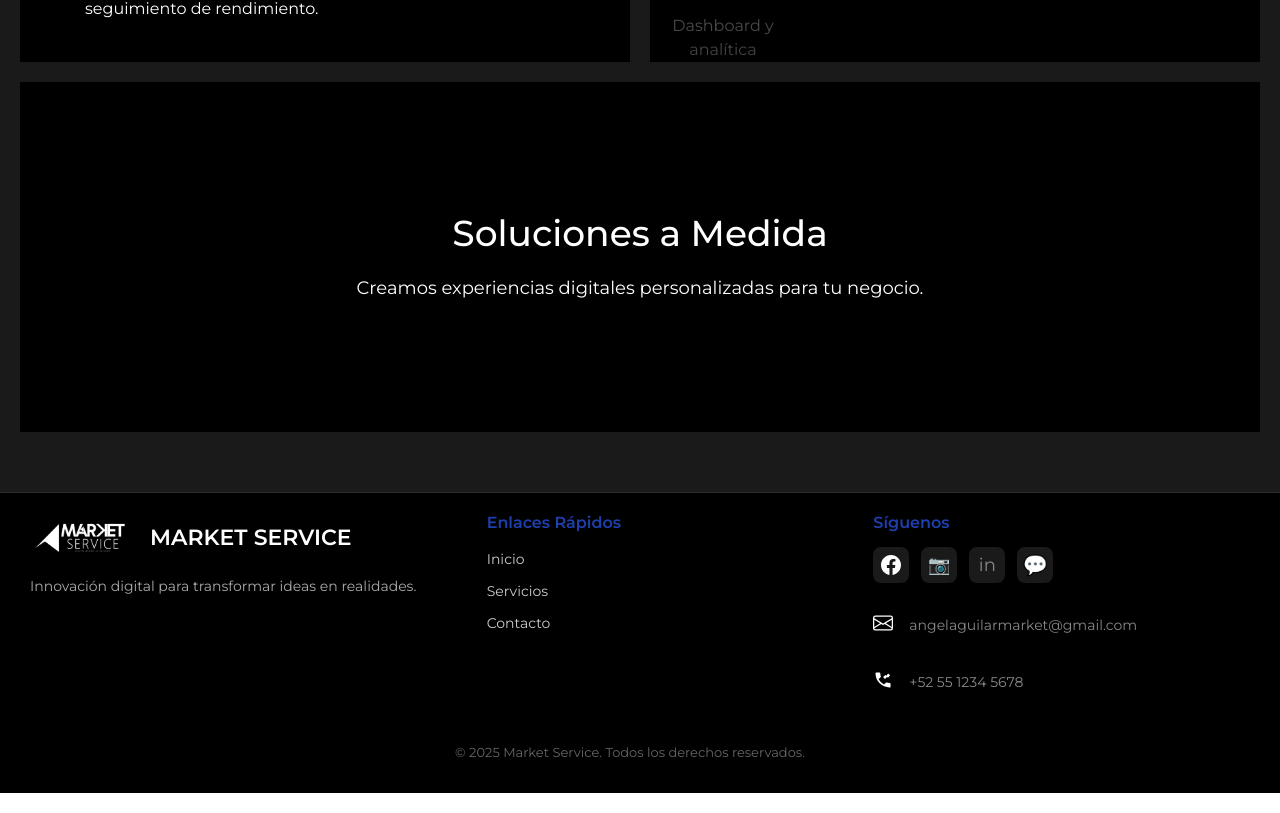
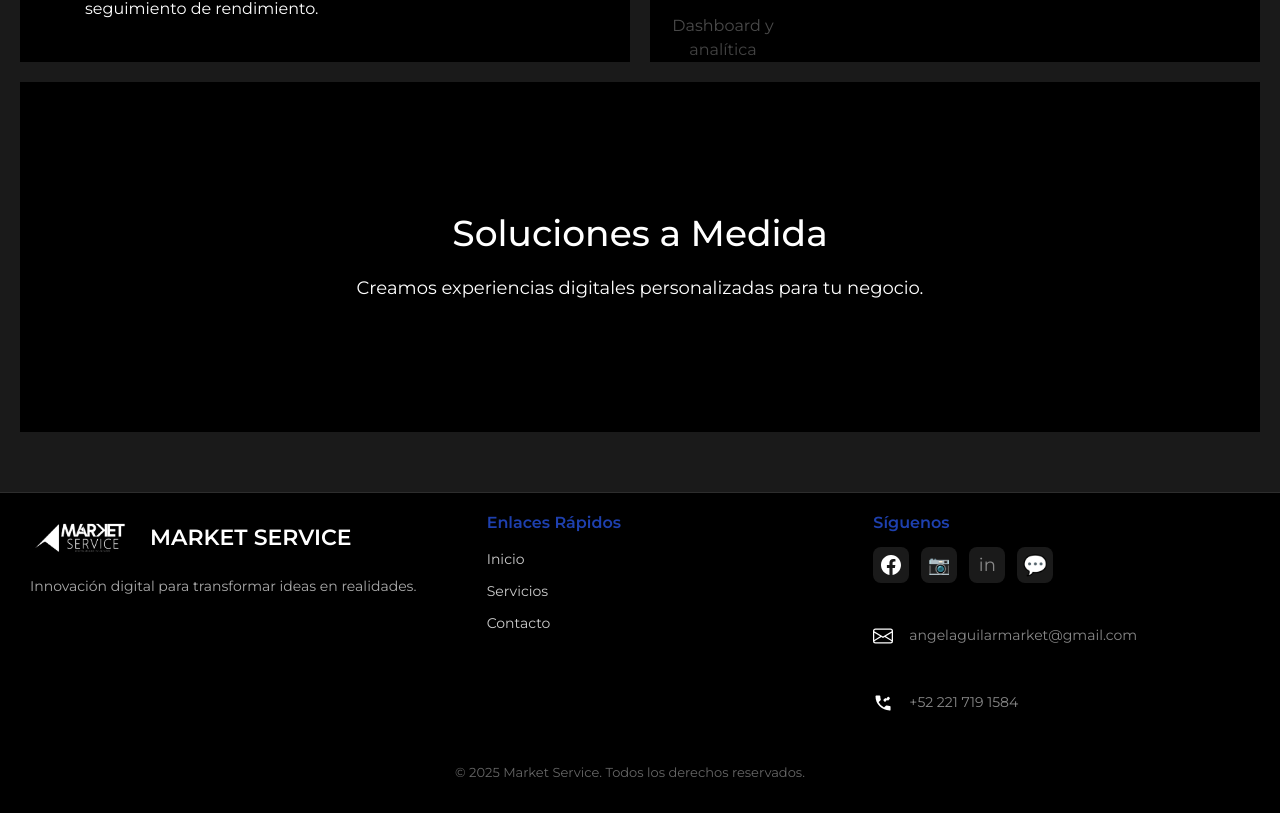
Before and after one commit to AbimaelRueda/mk-services, a React (Vite) app: page / in a window 1280 px wide. Shown: the part 2386-3199 px from the top of the page. Built offline with nearby package versions, Linux system fonts and the light colour scheme; grey boxes are pictures that could not be loaded; the HTML template or start-up script is replaced by a standard one.

Commit message:
the footer add el link

```diff
--- a/src/components/footer.jsx
+++ b/src/components/footer.jsx
@@ -160,7 +160,7 @@ export default function Footer() {
 
                         {/* WhatsApp */}
                         <a
-                            href="https://wa.me/2214366411?text=¡Hola!%20Quiero%20consultar%20sobre%20sus%20servicios"
+                            href="https://wa.me/2217191584?text=¡Hola!%20Quiero%20consultar%20sobre%20sus%20servicios"
                             target="_blank"
                             rel="noopener noreferrer"
                             style={{
@@ -188,43 +188,44 @@ export default function Footer() {
                         >
                             💬
                         </a>
-                        {/* <div style={{ marginTop: '15px', display: 'flex', alignItems: 'center', gap: '10px' }}>
-                            <svg xmlns="http://www.w3.org/2000/svg" width="20" height="20" fill="white" viewBox="0 0 16 16">
-                                <path d="M0 4a2 2 0 0 1 2-2h12a2 2 0 0 1 2 2v8a2 2 0 0 1-2 2H2a2 2 0 0 1-2-2zm2-1a1 1 0 0 0-1 1v.217l7 4.2 7-4.2V4a1 1 0 0 0-1-1zm13 2.383-4.708 2.825L15 11.105zm-.034 6.876-5.64-3.471L8 9.583l-1.326-.795-5.64 3.47A1 1 0 0 0 2 13h12a1 1 0 0 0 .966-.741M1 11.105l4.708-2.897L1 5.383z" />
-                            </svg>
-                            <p style={{
-                                margin: '5px 0 0 0', fontSize: '14px', color: '#888',
-                            }}>
-                                angelaguilarmarket@gmail.com
-                            </p>
-                            <svg width="800px" height="800px" viewBox="0 0 24 24" fill="none" xmlns="http://www.w3.org/2000/svg">
-                                <path d="M10.038 5.316C10.2984 3.41763 8.50467 1.99608 7.13172 2.00306C5.61307 2.01104 3.30564 3.1329 2.55271 3.88583C1.79978 4.63877 0.5 6.5 4.5 10.5C8.5 14.5 10.3612 13.2002 11.1141 12.4473C11.8671 11.6943 12.9889 9.38691 12.9969 7.86826C13.0039 6.49531 11.5824 4.70156 9.684 4.962C9.45201 4.99157 9.21811 5.06224 9 5.17157L7 7L11 11L13 9C13.1094 8.78189 13.1801 8.54799 13.2096 8.316C13.47 6.41763 12.0484 4.62389 10.15 4.884C10.038 5.316 10.038 5.316 10.038 5.316Z" stroke="#000000" stroke-width="1.5" stroke-linecap="round" stroke-linejoin="round" />
-                            </svg>
-                            <p style={{
-                                margin: '5px 0 0 0', fontSize: '14px', color: '#888',
-                            }}>
-                                221 719 1584
-                            </p>
-                        </div> */}
                         <div
                             style={{
                                 marginTop: '15px',
                                 display: 'flex',
                                 alignItems: 'center',
-                                gap: '16px', // un poco más de separación, se ve mejor
-                                flexWrap: 'wrap', // por si en móvil se hace muy angosto
+                                gap: '16px',
+                                flexWrap: 'wrap',
                             }}
                         >
-                            {/* Email */}
-                            <svg xmlns="http://www.w3.org/2000/svg" width="20" height="20" fill="white" viewBox="0 0 16 16">
+                            <a
+                                href="mailto:angelaguilarmarket@gmail.com"
+                                style={{
+                                    marginTop: '15px',
+                                    display: 'flex',
+                                    alignItems: 'center',
+                                    gap: '16px',
+                                    textDecoration: 'none',
+                                }}
+                            >
+                                <svg
+                                    xmlns="http://www.w3.org/2000/svg"
+                                    width="20"
+                                    height="20"
+                                    fill="white"
+                                    viewBox="0 0 16 16"
+                                >
                                     <path d="M0 4a2 2 0 0 1 2-2h12a2 2 0 0 1 2 2v8a2 2 0 0 1-2 2H2a2 2 0 0 1-2-2zm2-1a1 1 0 0 0-1 1v.217l7 4.2 7-4.2V4a1 1 0 0 0-1-1zm13 2.383-4.708 2.825L15 11.105zm-.034 6.876-5.64-3.471L8 9.583l-1.326-.795-5.64 3.47A1 1 0 0 0 2 13h12a1 1 0 0 0 .966-.741M1 11.105l4.708-2.897L1 5.383z" />
                                 </svg>
-                            <p style={{
-                                margin: '5px 0 0 0', fontSize: '14px', color: '#888',
-                            }}>
+
+                                <span
+                                    style={{
+                                        fontSize: '14px',
+                                        color: '#888',
+                                    }}
+                                >
                                     angelaguilarmarket@gmail.com
-                            </p>
-
+                                </span>
+                            </a>
                             {/* Teléfono */}
                             <div
                                 style={{
@@ -233,6 +234,16 @@ export default function Footer() {
                                     alignItems: 'center',
                                     gap: '16px',
                                     flexWrap: 'wrap',
+                                }}
+                            >
+                                <a
+                                    href="tel:+522217191584"
+                                    style={{
+                                        marginTop: '15px',
+                                        display: 'flex',
+                                        alignItems: 'center',
+                                        gap: '16px',
+                                        textDecoration: 'none',
                                     }}
                                 >
                                     <svg
@@ -246,15 +257,15 @@ export default function Footer() {
                                         <path d="M19.07 4.93a1 1 0 0 0-1.41 0l-1.34 1.34a1 1 0 0 0 0 1.41l.88.88a1 1 0 0 0 1.41 0l1.34-1.34a1 1 0 0 0 0-1.41l-.88-.88zM15.54 6.46a1 1 0 0 0-1.41 0l-1.34 1.34a1 1 0 0 0 0 1.41l.88.88a1 1 0 0 0 1.41 0l1.34-1.34a1 1 0 0 0 0-1.41l-.88-.88z" />
                                     </svg>
 
-                                <p
+                                    <span
                                         style={{
-                                        margin: '5px 0 0 0',
                                             fontSize: '14px',
                                             color: '#888',
                                         }}
                                     >
-                                    +52 55 1234 5678
-                                </p>
+                                        +52 221 719 1584
+                                    </span>
+                                </a>
                             </div>
                         </div>
                     </div>
```
Lines whose indentation alone changed are shown as unchanged.
